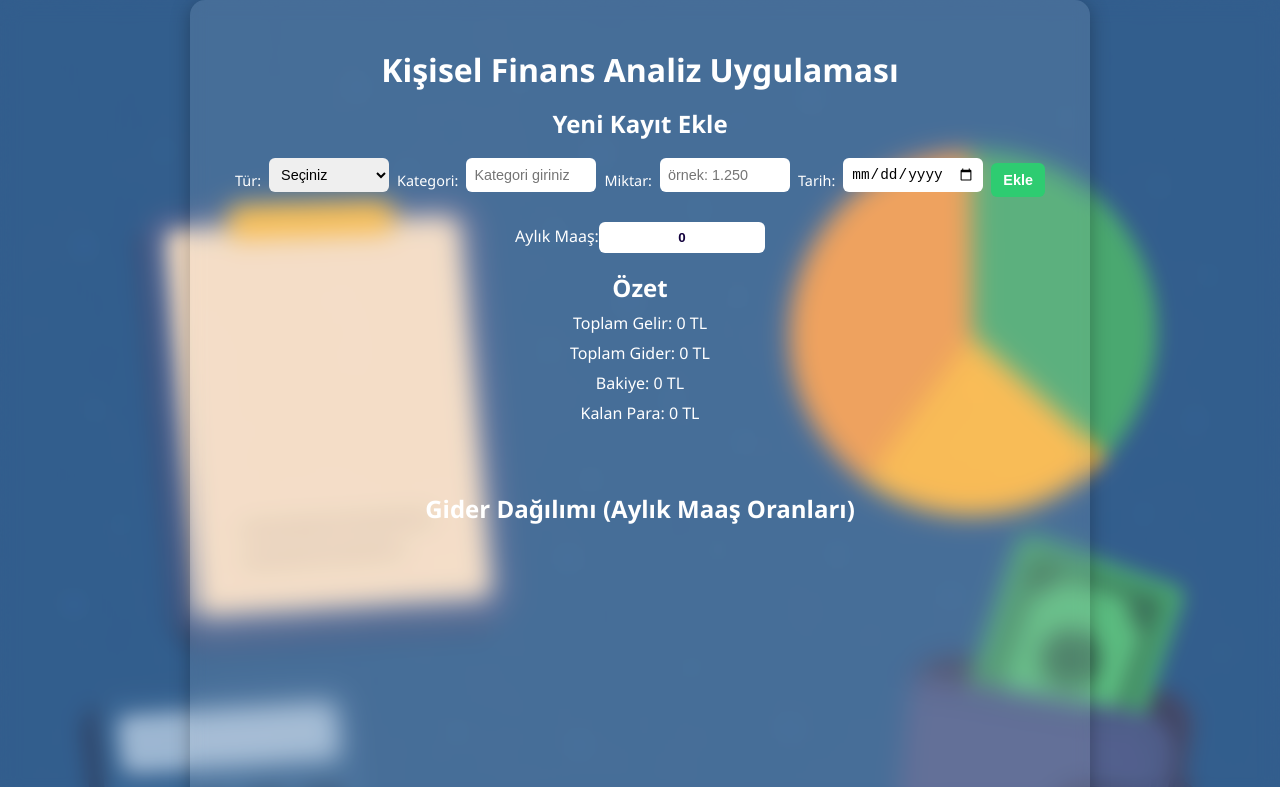
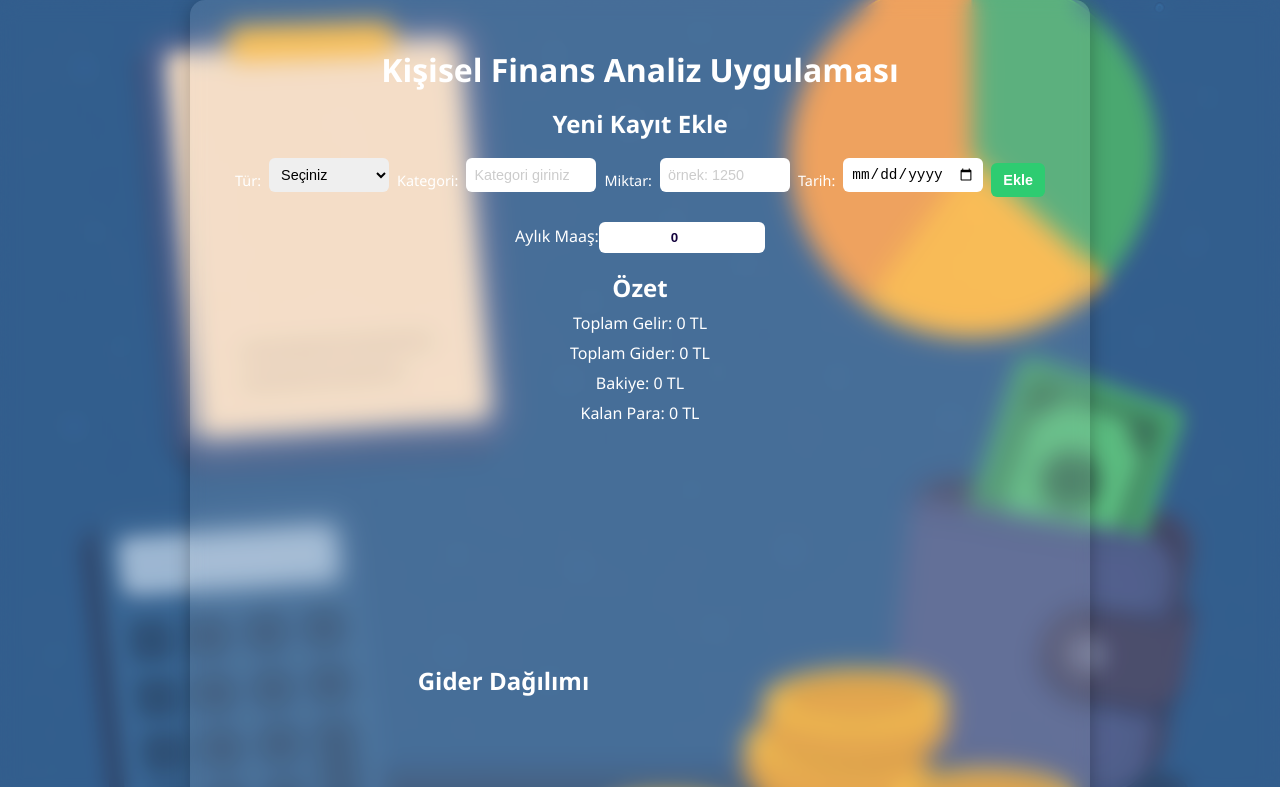
Before and after one commit to gamzefidan/finans-analiz, a React (Create React App) app: page / in a window 1280 px wide. Shown: the top 787 px of the page. Built offline with nearby package versions, Linux system fonts and the light colour scheme; the HTML template or start-up script is replaced by a standard one.

Commit message:
app.js ve TransactionForm.jsx düzenlendi

```diff
--- a/src/App.css
+++ b/src/App.css
@@ -124,3 +124,8 @@ h1, h2, p {
   font-weight: bold;
   color: #12003c;
 }
+
+input::placeholder {
+  color: #ccc;
+  opacity: 1;
+}
--- a/src/App.js
+++ b/src/App.js
@@ -1,4 +1,4 @@
-import { PieChart, Pie, Cell, Tooltip, Legend } from "recharts";
+import { PieChart, Pie, Tooltip, Legend } from "recharts";
 import { useState, useEffect } from "react";
 import TransactionForm from "./components/TransactionForm";
 import "./App.css";
@@ -12,14 +12,12 @@ function App() {
   });
 
   function yeniKayitEkle(yeniVeri) {
-    setTransactions((prevTransactions) => [...prevTransactions, yeniVeri]);
+    setTransactions((prev) => [...prev, yeniVeri]);
     console.log("Formdan gelen yeni veri:", yeniVeri);
   }
 
   function kayitSil(index) {
-    setTransactions((prevTransactions) =>
-      prevTransactions.filter((_, i) => i !== index)
-    );
+    setTransactions((prev) => prev.filter((_, i) => i !== index));
   }
 
   useEffect(() => {
@@ -38,20 +36,16 @@ function App() {
   const bakiye = gelirToplam - giderToplam;
 
   const giderVerisi = [];
-
   transactions
     .filter((item) => item.type === "gider")
     .forEach((item) => {
-      const mevcutKategori = giderVerisi.find(
-        (g) => g.kategori === item.kategori
-      );
-      if (mevcutKategori) {
-        mevcutKategori.miktar += item.miktar;
+      const mevcut = giderVerisi.find((g) => g.kategori === item.kategori);
+      if (mevcut) {
+        mevcut.miktar += item.miktar;
       } else {
         giderVerisi.push({
           kategori: item.kategori,
           miktar: item.miktar,
-          oran: maas ? ((item.miktar / maas) * 100).toFixed(1) : 0,
         });
       }
     });
@@ -79,21 +73,12 @@ function App() {
         <div>
           <label htmlFor="maas">Aylık Maaş:</label>
           <input
-            type="text"
+            type="number"
             id="maas"
-            placeholder="örnek: 30.000"
-            value={maas.toLocaleString("tr-TR")}
-            onChange={(e) => {
-              const temizDeger = e.target.value
-                .replace(/\./g, "")
-                .replace(/,/g, ".");
-              const sayi = parseFloat(temizDeger);
-              if (!isNaN(sayi) && sayi >= 0) {
-                setmaas(sayi);
-              } else if (e.target.value === "") {
-                setmaas(0);
-              }
-            }}
+            name="maas"
+            placeholder="örnek: 30000"
+            value={maas}
+            onChange={(e) => setmaas(Number(e.target.value))}
           />
         </div>
 
@@ -120,8 +105,7 @@ function App() {
         </ul>
 
         <div className="chart-container">
-          <div>
-            <h2>Gider Dağılımı (Aylık Maaş Oranları)</h2>
+          <h2>Gider Dağılımı</h2>
           <PieChart width={400} height={400}>
             <Pie
               data={giderVerisi}
@@ -131,23 +115,10 @@ function App() {
               cy="50%"
               outerRadius={120}
               label
-              >
-                {giderVerisi.map((entry, index) => (
-                  <Cell
-                    key={`cell-${index}`}
-                    fill={`hsl(${(index * 60) % 360}, 70%, 60%)`}
             />
-                ))}
-              </Pie>
-              <Tooltip
-                formatter={(value, name, props) => [
-                  `${value} TL (%${props.payload.oran})`,
-                  name,
-                ]}
-              />
+            <Tooltip />
             <Legend />
           </PieChart>
-          </div>
         </div>
       </div>
     </div>
--- a/src/components/TransactionForm.jsx
+++ b/src/components/TransactionForm.jsx
@@ -53,25 +53,9 @@ function TransactionForm(props) {
         type="text"
         id="Miktar"
         name="Miktar"
-        placeholder="örnek: 1.250"
-        value={
-          miktar
-            ? parseFloat(
-                miktar.replace(/\./g, "").replace(/,/g, ".")
-              ).toLocaleString("tr-TR")
-            : ""
-        }
-        onChange={(e) => {
-          const temizDeger = e.target.value
-            .replace(/\./g, "")
-            .replace(/,/g, ".");
-          const sayi = parseFloat(temizDeger);
-          if (!isNaN(sayi) && sayi >= 0) {
-            setMiktar(sayi.toString());
-          } else if (e.target.value === "") {
-            setMiktar("");
-          }
-        }}
+        placeholder="örnek: 1250"
+        value={miktar}
+        onChange={(e) => setMiktar(e.target.value)}
       />
 
       <label htmlFor="Tarih">Tarih:</label>
```
Lines whose indentation alone changed are shown as unchanged.
